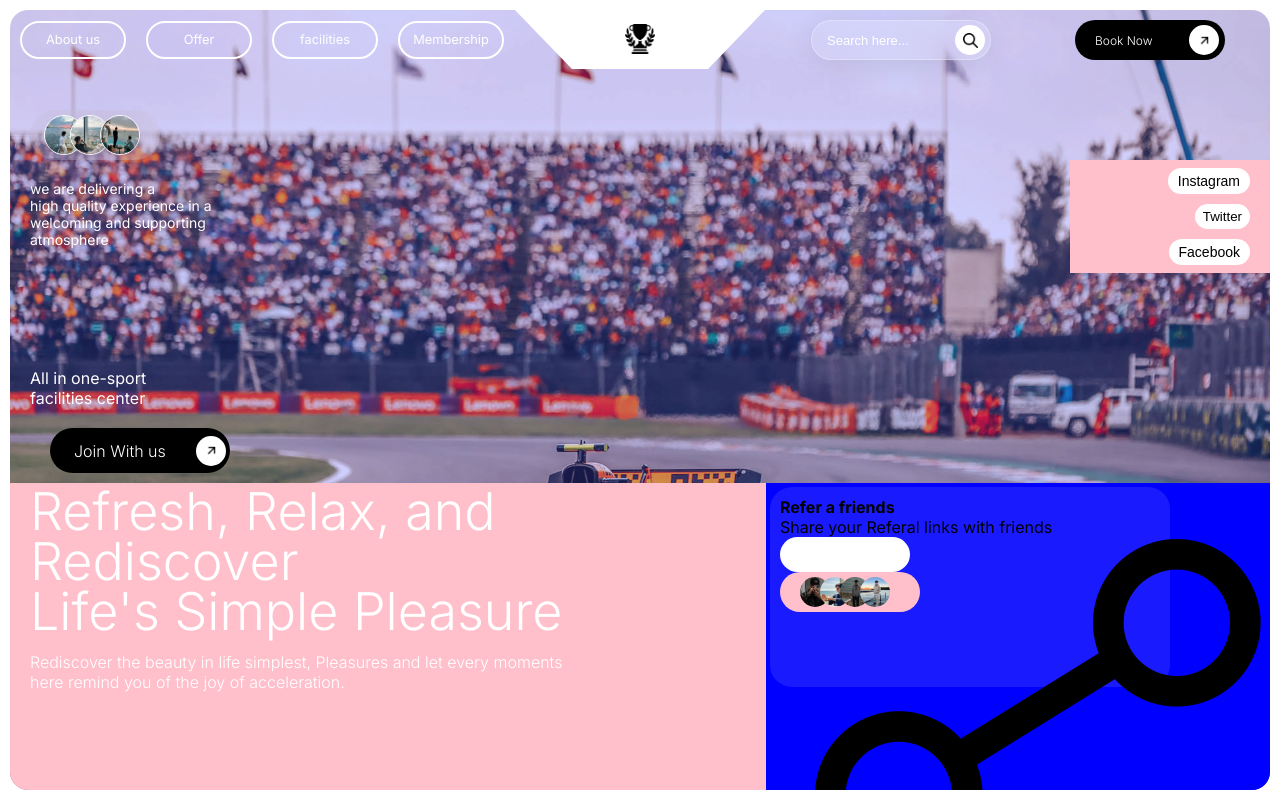
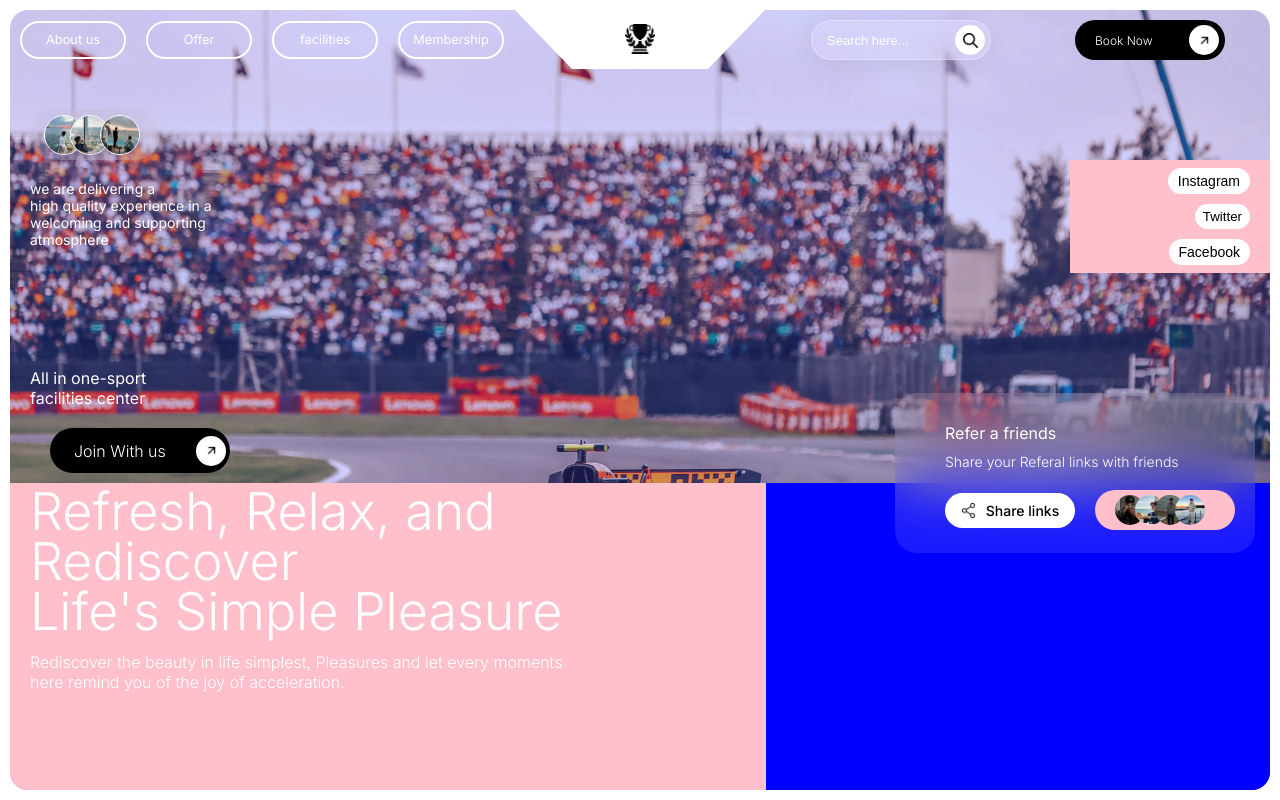
Before and after one commit to faisalalsalih/Velocity-Club, a React (Vite) app: page / in a window 1280 px wide. Built offline with nearby package versions, Linux system fonts and the light colour scheme.

Commit message:
Background blur added

```diff
--- a/src/index.css
+++ b/src/index.css
@@ -415,25 +415,35 @@ nav{
     width: 40%;
     height: 100%;
     background-color: blue;
-    padding: 4px;
+    position: relative;
 }
 
 .blur-background{
-    width: 400px;
-    height: 200px;
+    width: 360px;
+    height: 160px;
     background-color: rgba(255, 255, 255, 0.1);
     backdrop-filter: blur(30px);
     -webkit-backdrop-filter: blur(30px);
     border-radius: 22px;
     padding: 10px;
+    padding-left: 50px;
+    padding-top: 30px;
+    overflow: hidden;
+    position: absolute;
+    top: -90px;
+    right: 15px;
 }
 
 .share-link{
     width: 130px;
     height: 35px;
     background-color: white;
-    padding: 2px;
+    padding: 4px;
     border-radius: 26px;
+    display: flex;
+    justify-content: center;
+    align-items: center;
+    gap: 10px;
 }
 
 .people{
@@ -496,3 +506,30 @@ nav{
     height: 100%;
     object-fit: cover;
 }
+
+.share-link img{
+    width: 15px;
+    height: 15px;
+}
+.share-link h5{
+    font-size: 14px;
+    font-weight: 500;
+}
+
+.flexo{
+    display: flex;
+    gap: 20px;
+    align-items: center;
+}
+
+.blur-background h4{
+    color: white;
+    font-weight: 400;
+    margin-bottom: 10px;
+}
+.blur-background p{
+    color: white;
+    font-weight: 300;
+    font-size: 14px;
+    margin-bottom: 20px;
+}
```
